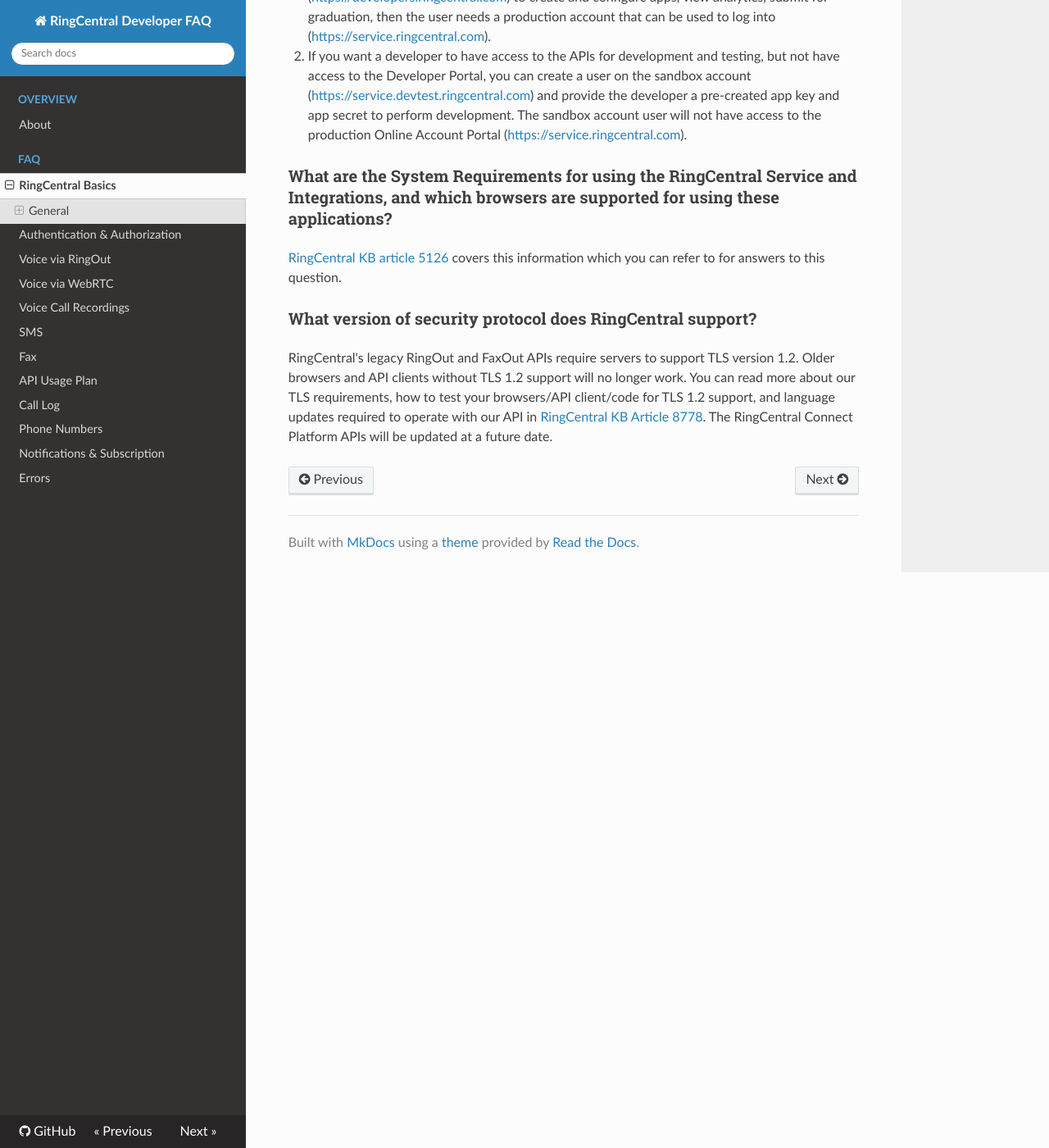
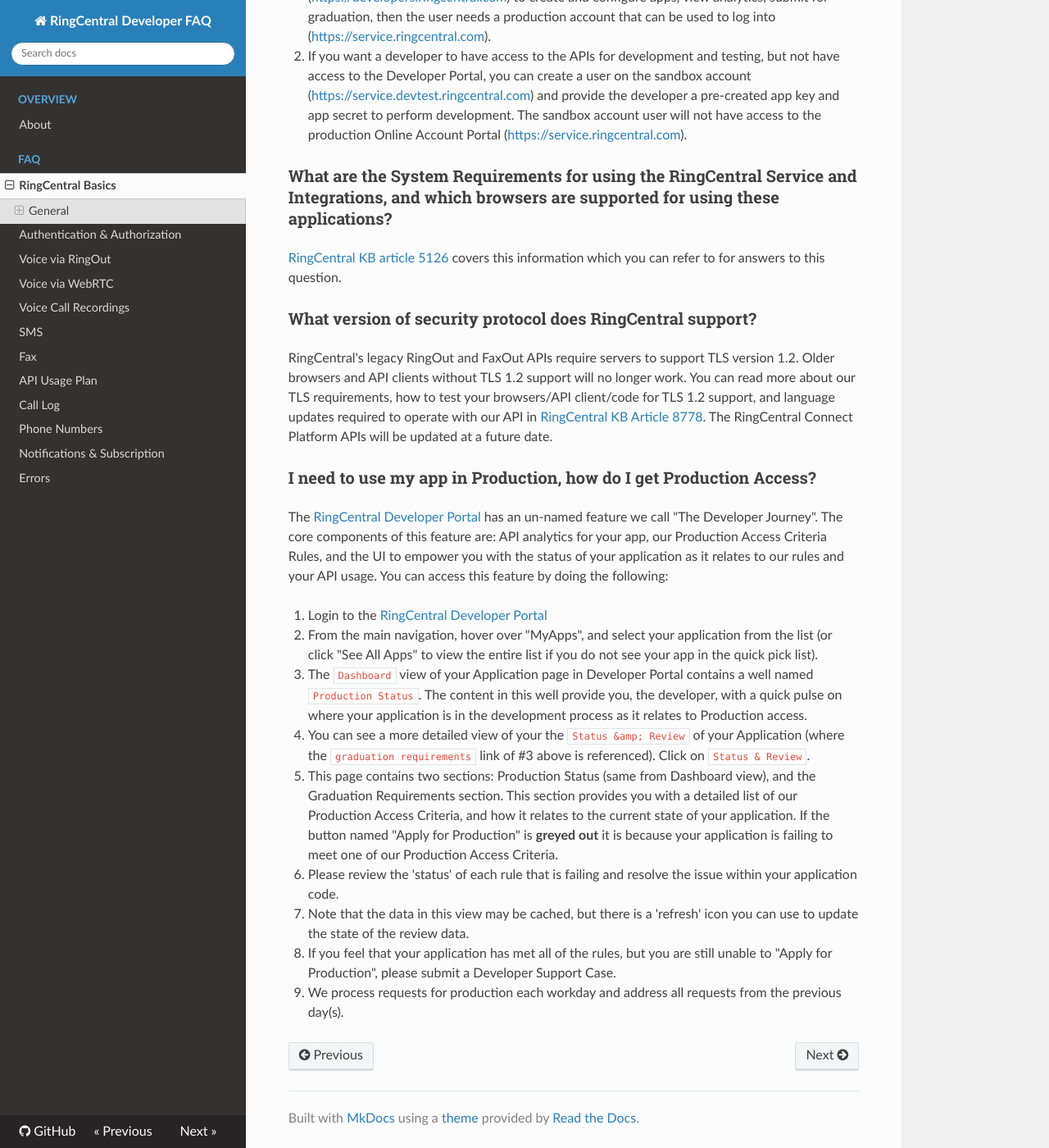
Before and after one commit to ringcentral/ringcentral-faq, an MkDocs documentation site: the page built from docs/basics.md, in a window 1280 px wide and 1400 px high, scrolled down 1207 px. Shown: the whole window at 82% size. Built offline with MkDocs 1.6.1, drawn with Linux system fonts in a browser that asks for light colours; nearby versions of some CDN libraries; old or Windows-style settings are respelled for this version of MkDocs.

Commit message:
Provide answer to Production Access, Graduation processing, and the Developer Journey

```diff
--- a/docs/basics.md
+++ b/docs/basics.md
@@ -32,3 +32,17 @@
 ### What version of security protocol does RingCentral support?
 
 RingCentral's legacy RingOut and FaxOut APIs require servers to support TLS version 1.2. Older browsers and API clients without TLS 1.2 support will no longer work. You can read more about our TLS requirements, how to test your browsers/API client/code for TLS 1.2 support, and language updates required to operate with our API in [RingCentral KB Article 8778](http://success.ringcentral.com/articles/RC_Knowledge_Article/8778). The RingCentral Connect Platform APIs will be updated at a future date.
+
+### I need to use my app in Production, how do I get Production Access?
+
+The [RingCentral Developer Portal](https://developers.ringcentral.com) has an un-named feature we call "The Developer Journey". The core components of this feature are: API analytics for your app, our Production Access Criteria Rules, and the UI to empower you with the status of your application as it relates to our rules and your API usage. You can access this feature by doing the following:
+
+1. Login to the [RingCentral Developer Portal](https://developer.ringcentral.com)
+2. From the main navigation, hover over "MyApps", and select your application from the list (or click "See All Apps" to view the entire list if you do not see your app in the quick pick list).
+3. The `Dashboard` view of your Application page in Developer Portal contains a well named `Production Status`. The content in this well provide you, the developer, with a quick pulse on where your application is in the development process as it relates to Production access.
+4. You can see a more detailed view of your the `Status &amp; Review` of your Application (where the `graduation requirements` link of #3 above is referenced). Click on `Status & Review`.
+5. This page contains two sections: Production Status (same from Dashboard view), and the Graduation Requirements section. This section provides you with a detailed list of our Production Access Criteria, and how it relates to the current state of your application. If the button named "Apply for Production" is __greyed out__ it is because your application is failing to meet one of our Production Access Criteria.
+6. Please review the 'status' of each rule that is failing and resolve the issue within your application code.
+7. Note that the data in this view may be cached, but there is a 'refresh' icon you can use to update the state of the review data.
+8. If you feel that your application has met all of the rules, but you are still unable to "Apply for Production", please submit a Developer Support Case.
+9. We process requests for production each workday and address all requests from the previous day(s).
```
